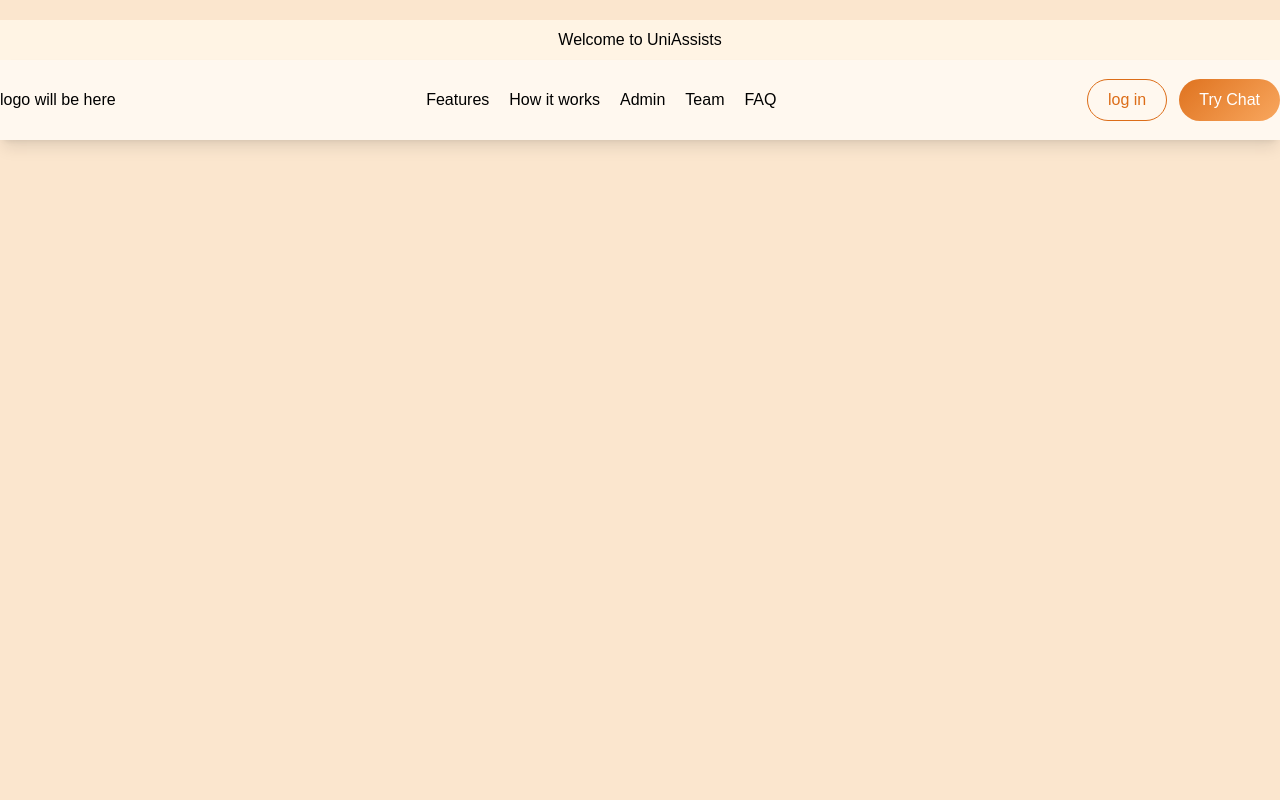
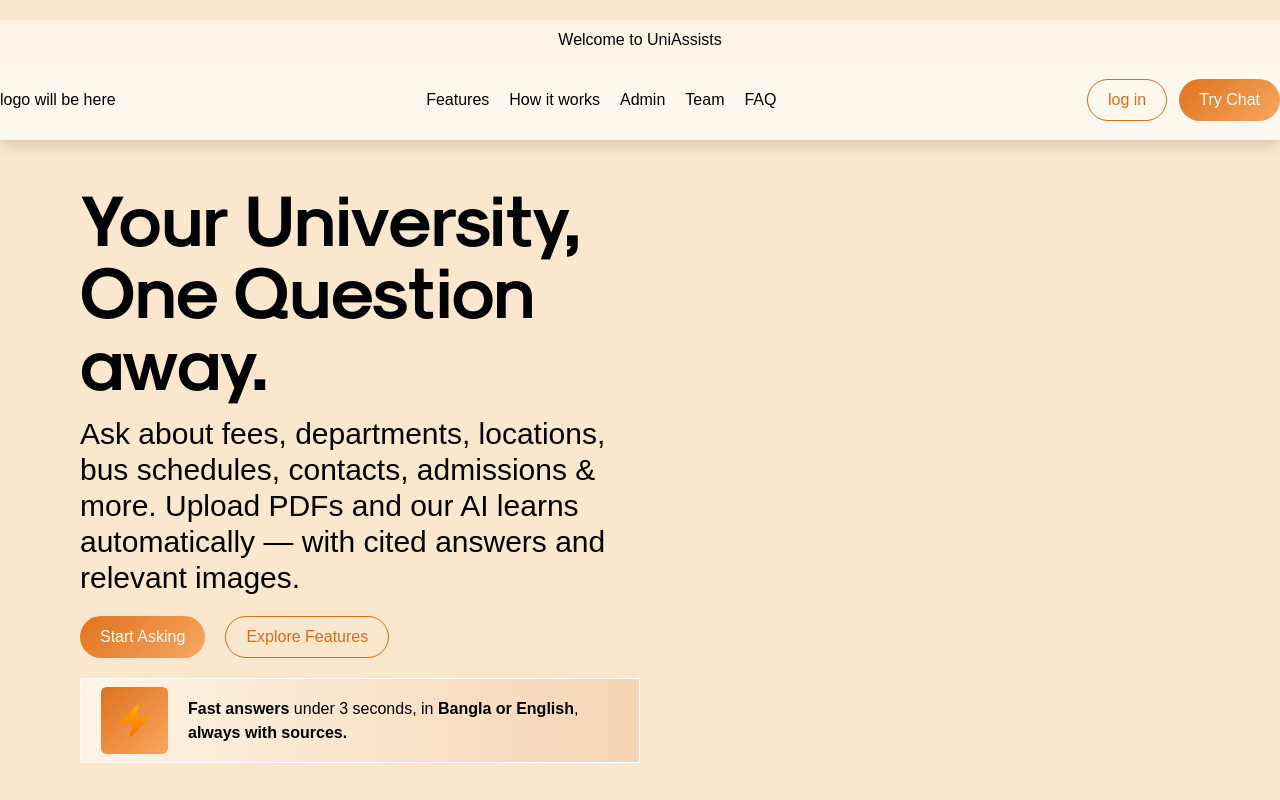
Before and after one commit to NafisOfficial/UniAssits, a Next.js app: page / in a window 1280 px wide. Built offline with nearby package versions, Linux system fonts and the light colour scheme.

Commit message:
polishing banner

```diff
--- a/src/app/(site)/banner/Banner.tsx
+++ /dev/null
@@ -1,23 +0,0 @@
-import { BtnGradient } from '@/components/common/buttons/BtnGradient';
-import { BtnOutline } from '@/components/common/buttons/Button';
-import React from 'react';
-
-export const Banner = () => {
-  return (
-    <div className='flex flex-col md:flex-row'>
-      <div className='w-1/2'>
-        <h1>Your University, One
-Question away.</h1>
-        <p>Ask about fees, departments, locations, bus schedules, contacts, admissions & more. Upload PDFs and our AI learns automatically — with cited answers and relevant images.</p>
-        <div className='flex gap-5'>
-            <BtnGradient label='Start Asking'/>
-            <BtnOutline label='Explore Features'/>
-        </div>
-        <div>
-
-        </div>
-      </div>
-      <div className='w-1/2'></div>
-    </div>
-  );
-};
--- /dev/null
+++ b/src/app/(site)/landing/Banner.tsx
@@ -0,0 +1,29 @@
+import { BtnGradient } from "@/components/common/buttons/BtnGradient";
+import { BtnOutline } from "@/components/common/buttons/BtnOutline";
+import Image from "next/image";
+
+export const Banner = () => {
+  return (
+    <div className="flex flex-col md:flex-row mt-10 mx-20">
+      <div className="w-1/2 flex flex-col gap-5">
+        <h1 className="text-7xl">Your University, One Question away.</h1>
+        <p className="text-3xl">
+          Ask about fees, departments, locations, bus schedules, contacts,
+          admissions & more. Upload PDFs and our AI learns automatically — with
+          cited answers and relevant images.
+        </p>
+        <div className="flex gap-5">
+          <BtnGradient label="Start Asking" />
+          <BtnOutline label="Explore Features"/>
+        </div>
+        <div className="bg-[linear-gradient(91.93deg,#FFF4E4_1.63%,rgba(232,175,127,0.31)_97.99%)] flex gap-5 py-2 items-center border border-white px-5">
+          <Image src={"/icons/spark.png"} alt="alt" width={67} height={67} />
+          <p><span className="font-bold">Fast answers</span> under 3 seconds, in <span className="font-bold">Bangla or English</span>, <span className="font-semibold">always with sources.</span></p>
+        </div>
+      </div>
+      <div className="w-1/2">
+
+      </div>
+    </div>
+  );
+};
--- a/src/app/(site)/page.tsx
+++ b/src/app/(site)/page.tsx
@@ -1,5 +1,6 @@
 import { Title } from "./landing/Title";
-import { Navbar } from "./navbar/Navbar";
+import { Navbar } from "./landing/Navbar";
+import { Banner } from "./landing/Banner";
 
 
 export default function Home() {
@@ -7,6 +8,7 @@ export default function Home() {
     <main>
       <Title />
       <Navbar/>
+      <Banner/>
     </main>
   );
 }
```
Also changed, not shown: public/icons/spark.png (added), public/logo/logo.png (added), src/app/(site)/landing/Navbar.tsx (renamed from src/app/(site)/navbar/Navbar.tsx).
